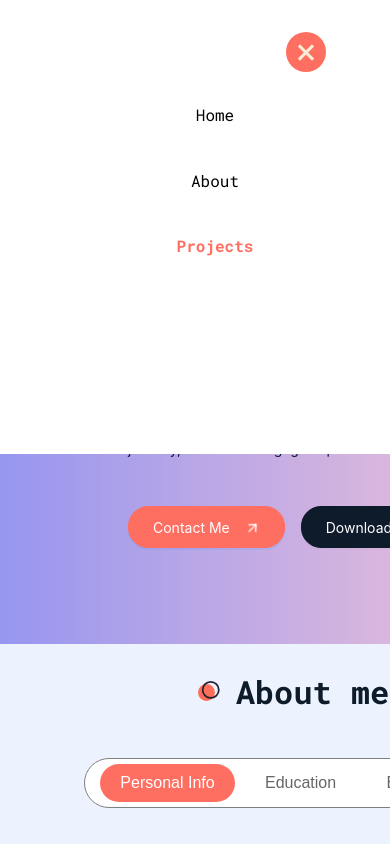
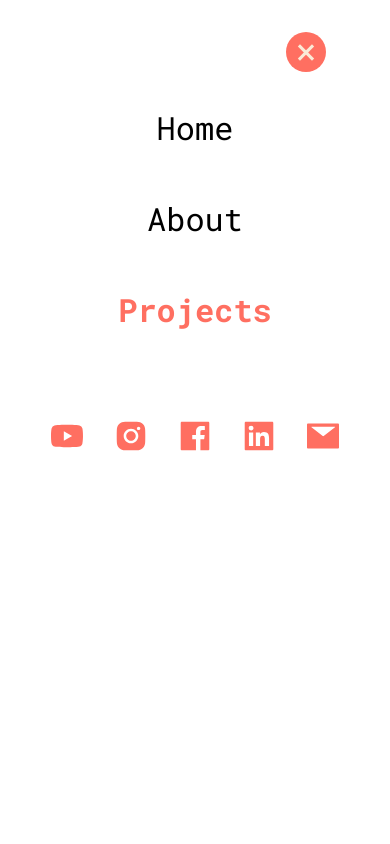
Before and after one commit to Charliebear520/myWebsite, a React (Vite) app: page / in a window 390 px wide. Both pictures are taken after a click on the element 207 px from the left and 50 px from the top of the page. Shown: the top 844 px of the page. Built offline with nearby package versions, Linux system fonts and the light colour scheme.

Commit message:
fix drawer

```diff
--- a/src/components/Header/header.module.css
+++ b/src/components/Header/header.module.css
@@ -5,65 +5,71 @@
   justify-content: space-between;
   align-items: center;
   padding: 0 4rem;
-  position: fixed; /* 确保固定在顶部 */
+  position: fixed;
+  /* 确保固定在顶部 */
   top: 0;
   left: 0;
   right: 0;
-  z-index: 1000; /* 确保在其他元素之上 */
+  z-index: 1000;
+  /* 确保在其他元素之上 */
   background: linear-gradient(to right, rgb(151, 150, 240), rgb(251, 199, 212));
   height: 100px;
 
 }
 
 .scrolled {
-  background: #ffffff; /* 滚动后背景色 */
-  box-shadow: 0 2px 10px rgba(0, 0, 0, 0.1); /* 添加底部阴影 */
+  background: #ffffff;
+  /* 滚动后背景色 */
+  box-shadow: 0 2px 10px rgba(0, 0, 0, 0.1);
+  /* 添加底部阴影 */
   height: 100px;
 }
 
 .container.open {
-  background: #ffffff; /* isOnTouch 状态时的背景色 */
-  height: 50vh; /* isOnTouch 状态时的高度 */
-  flex-direction: column; /* 垂直排列 */
-  justify-content: flex-start; /* 顶部对齐 */
+  background: #ffffff;
+  /* isOnTouch 状态时的背景色 */
+  height: 100vh;
+  /* isOnTouch 状态时的高度 */
+  flex-direction: column;
+  /* 垂直排列 */
+  justify-content: flex-start;
+  /* 顶部对齐 */
   transition: all 0.3s ease-in-out;
-  padding-top:2rem;
+  padding-top: 2rem;
 }
+
 
 .navList {
   display: flex;
   flex-direction: column;
   align-items: center;
-  gap: 20px; /* 导航项之间的间距 */
-  margin-top: 20px; /* 导航项距离顶部的间距 */
+  gap: 20px;
+  /* 导航项之间的间距 */
+  margin-top: 20px;
+  /* 导航项距离顶部的间距 */
+  padding: 0;
 }
 
 .nav {
   position: relative;
-  display: none; /* 默认隐藏 */
+  display: none;
+  /* 默认隐藏 */
 }
 
 .nav.open {
-  display: flex; /* isOnTouch 状态时显示 */
-}
-
-@media (min-width: 1024px) {
-  .nav {
-    display: flex; /* 大於 1024px 時顯示 */
-  }
-
-  .navList {
-    flex-direction: row !important; /* 大於 1024px 時水平排列 */
-    margin-top: 0; /* 移除顶部间距 */
-  }
+  display: flex;
+  /* isOnTouch 状态时显示 */
 }
 
 .nav ul {
   list-style: none;
   display: flex;
-  gap: 20px; /* 导航项之间的间距 */
-  flex-direction: column; /* 垂直排列 */
-  align-items: center; /* 居中对齐 */
+  gap: 20px;
+  /* 导航项之间的间距 */
+  flex-direction: column;
+  /* 垂直排列 */
+  align-items: center;
+  /* 居中对齐 */
 }
 
 .nav li {
@@ -73,21 +79,29 @@
 }
 
 .nav li:hover {
-  color: #ff6f61; /* 悬停时的颜色 */
+  color: #ff6f61;
+  /* 悬停时的颜色 */
 }
 
 .active {
   font-weight: bold;
-  color: #ff6f61; /* 选中项的颜色 */
+  color: #ff6f61;
+  /* 选中项的颜色 */
 }
 
 .slider {
   position: absolute;
-  bottom: -5px; /* 调整滑动指示器的位置 */
-  height: 2px; /* 滑动指示器的高度 */
-  background-color: #ff6f61; /* 滑动指示器的颜色 */
-  transition: left 0.3s ease, width 0.3s ease; /* 添加动画效果 */
+  bottom: -5px;
+  /* 调整滑动指示器的位置 */
+  height: 2px;
+  /* 滑动指示器的高度 */
+  background-color: #ff6f61;
+  /* 滑动指示器的颜色 */
+  transition: left 0.3s ease, width 0.3s ease;
+  /* 添加动画效果 */
 }
+
+
 
 .logo {
   max-width: 100%;
@@ -97,7 +111,7 @@
 }
 
 .logo.hidden {
-  display:none;
+  display: none;
 }
 
 .hamburgerMenu {
@@ -106,9 +120,58 @@
   right: 10px;
 }
 
-.hambox{
-  width:100%;
+.hambox {
+  width: 100%;
   display: flex;
   justify-content: flex-end;
   margin-top: 2rem;
 }
+
+.socialbox {
+  display: flex;
+}
+
+.contactInfo {
+  display: flex;
+  justify-content: center;
+  gap: 2rem;
+  /* 控制图标之间的间距 */
+  margin-top: 3rem;
+  /* 控制两行之间的间距 */
+  font-size: xx-large;
+}
+
+@media (min-width: 1024px) {
+  .nav {
+    display: flex;
+    /* 大於 1024px 時顯示 */
+  }
+
+  .navList {
+    flex-direction: row !important;
+    /* 大於 1024px 時水平排列 */
+    margin-top: 0;
+    /* 移除顶部间距 */
+  }
+
+  .socialbox {
+    display: none;
+  }
+}
+
+@media (max-width: 1024px) {
+  .slider {
+    display: none;
+    /* 小於 1024px 時隱藏 */
+  }
+}
+
+@media (max-width:768px) {
+  .nav li {
+    font-size: xx-large;
+  }
+
+  .active {
+    font-size: xx-large;
+  }
+}
--- a/src/components/Header/index.jsx
+++ b/src/components/Header/index.jsx
@@ -1,6 +1,13 @@
 import React, { useState, useEffect, useRef } from "react";
 import styles from "./header.module.css";
 import HamburgerMenu from "../HamburgerMenu";
+import {
+  FacebookFilled,
+  InstagramFilled,
+  LinkedinFilled,
+  MailFilled,
+  YoutubeFilled,
+} from "@ant-design/icons";
 import { motion } from "framer-motion";
 import logo from "/svg/logo.svg"; // 导入logo.svg
 
@@ -84,7 +91,6 @@ const Header = () => {
     //   </nav>
     // </div>
     <div className={`${styles.container} ${isOnTouch ? styles.open : ""} ${isScrolled ? styles.scrolled : ""}`}>
-
       <img src={logo} alt="Logo" className={`${styles.logo} ${isOnTouch ? styles.hidden : ""}`} /> {/* 使用logo.svg */}
       <HamburgerMenu onClick={() => setIsOnTouch(!isOnTouch)} isOnTouch={isOnTouch} />
       <nav className={`${styles.nav} ${isOnTouch ? styles.open : ""}`} ref={navRef} open={isOnTouch} onClose={() => setIsOnTouch(false)}>
@@ -105,6 +111,27 @@ const Header = () => {
           transition={{ type: "spring", stiffness: 300 }}
         />
       </nav>
+      {isOnTouch && (
+        <div className={styles.socialbox}>
+          <div className={styles.contactInfo}>
+            <a href="https://www.youtube.com" target="_blank" rel="noopener noreferrer">
+              <YoutubeFilled style={{ color: "#ff6f61" }} />
+            </a>
+            <a href="https://www.instagram.com" target="_blank" rel="noopener noreferrer">
+              <InstagramFilled style={{ color: "#ff6f61" }} />
+            </a>
+            <a href="https://www.facebook.com" target="_blank" rel="noopener noreferrer">
+              <FacebookFilled style={{ color: "#ff6f61" }} />
+            </a>
+            <a href="https://www.linkedin.com" target="_blank" rel="noopener noreferrer">
+              <LinkedinFilled style={{ color: "#ff6f61" }} />
+            </a>
+            <a href="50406s97116@gmail.com">
+              <MailFilled style={{ color: "#ff6f61" }} />
+            </a>
+          </div>
+        </div>
+      )}
     </div>
   );
 };
```
